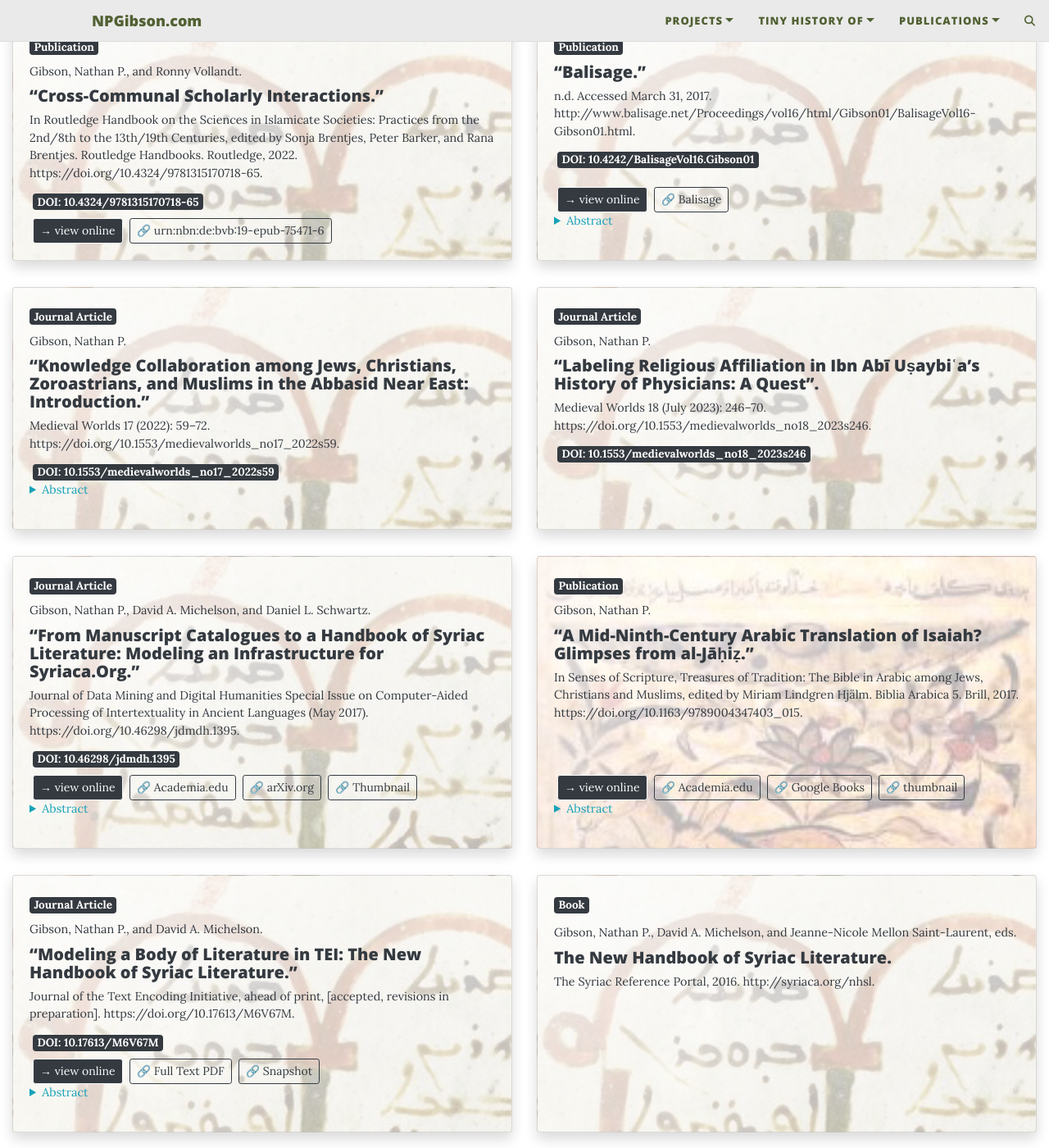
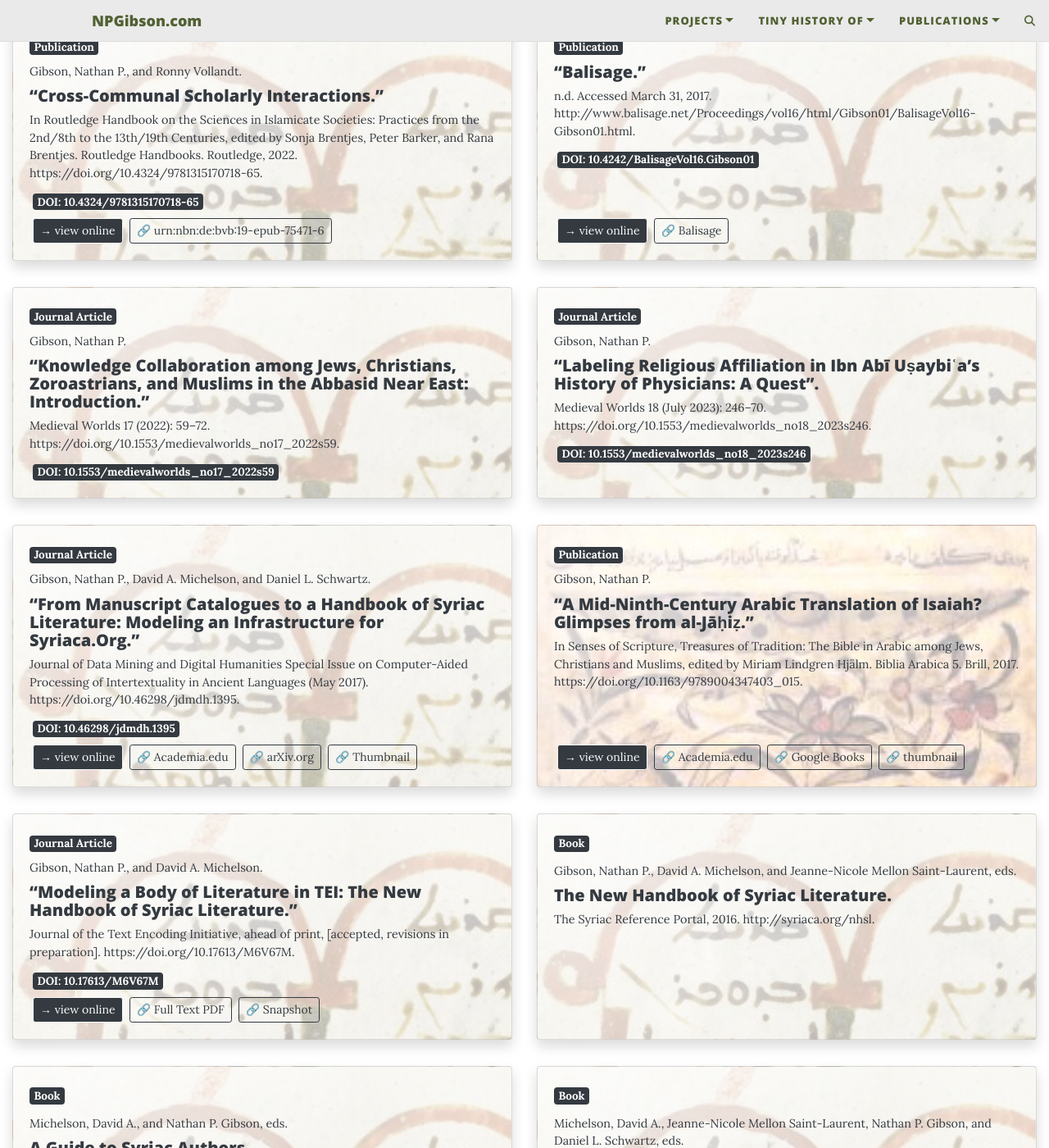
Before and after one commit to nathangibson/nathangibson.github.io, a Jekyll site: the page built from publications.md, in a window 1280 px wide and 1400 px high, scrolled down 1348 px. Shown: the whole window at 82% size. Built offline with Jekyll 4.4.1, drawn with Linux system fonts in a browser that asks for light colours; comment, search, counter and statistics services are not loaded; some of the changed text lies outside the part shown.

Commit message:
Remove abstract in card view

```diff
--- a/_includes/publications-list.html
+++ b/_includes/publications-list.html
@@ -76,14 +76,6 @@
 
                 {%- assign chicago_bib = site.data.citations[pub['citation-key']]['chicago-bibliography'] -%}
                 {%- include publication-body.html title_tag="h5" title_class="card-title fw-bold my-2" wrapper_class="small mt-1 mb-2" -%}
-
-                <!-- Abstract (optional, expandable) -->
-                {%- if pub.abstract -%}
-                <details class="publication-abstract mb-3">
-                  <summary class="cursor-pointer text-info small fw-semibold outline-0 user-select-none">Abstract</summary>
-                  <p class="card-text small mt-2">{{ pub.abstract }}</p>
-                </details>
-                {%- endif -%}
               </div>
             </div>
           </a>
```
